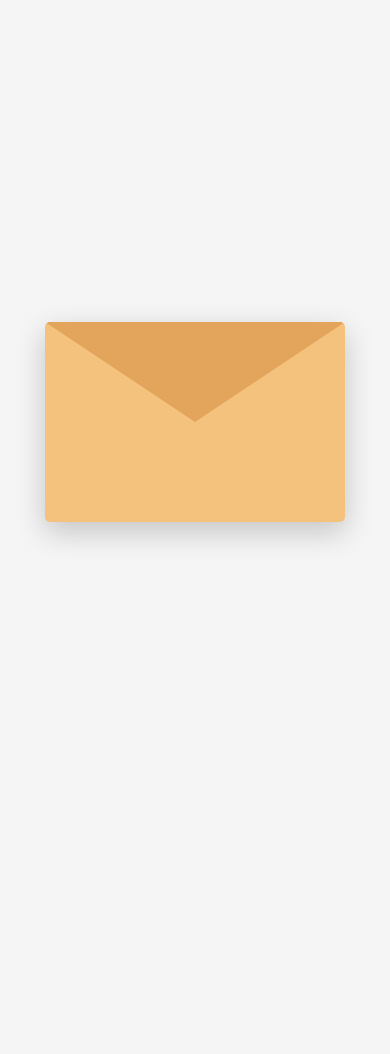
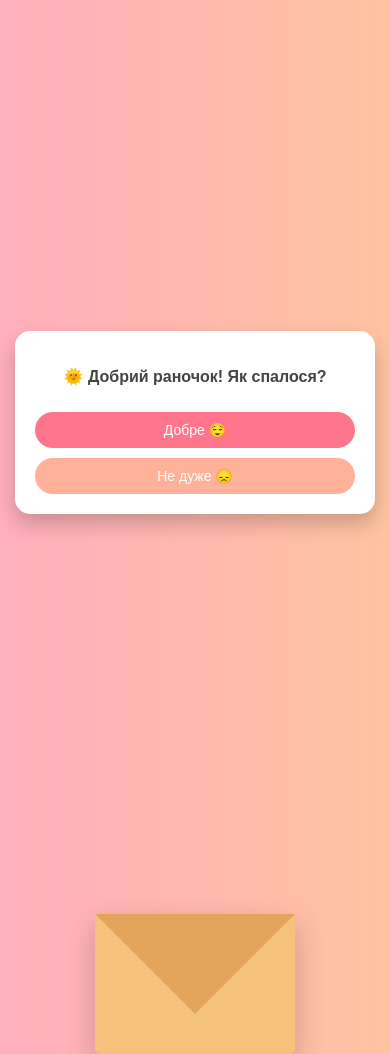
Before and after one commit to Vovanchu/Morning-letter, a plain HTML site: page index.html in a window 390 px wide. Before the commit the page ends 844 px from the top, so only its background shows below. Drawn offline with Linux system fonts and the light colour scheme.

Commit message:
Update index.html

```diff
--- a/index.html
+++ b/index.html
@@ -3,39 +3,99 @@
   <head>
     <meta charset="UTF-8" />
     <meta name="viewport" content="width=device-width, initial-scale=1.0" />
-    <title>Конверт із листом</title>
+    <title>Лист із конверта</title>
     <style>
       body {
         display: flex;
         justify-content: center;
         align-items: center;
         height: 100vh;
-        background: #f5f5f5;
+        background: linear-gradient(to right, #ffafbd, #ffc3a0);
         margin: 0;
         overflow: hidden;
+        flex-direction: column;
+        font-family: "Arial", sans-serif;
+      }
+
+      .dialog {
+        position: absolute;
+        width: 90%;
+        max-width: 320px;
+        background: white;
+        padding: 20px;
+        text-align: center;
+        border-radius: 15px;
+        box-shadow: 0 10px 20px rgba(0, 0, 0, 0.2);
+        display: flex;
+        flex-direction: column;
+        gap: 10px;
+        transform: scale(0.9);
+        opacity: 0;
+        transition: transform 0.5s ease, opacity 0.5s ease;
+      }
+
+      .dialog.show {
+        transform: scale(1);
+        opacity: 1;
+      }
+
+      .dialog p {
+        font-size: 18px;
+        font-weight: bold;
+        color: #444;
+      }
+
+      .dialog button {
+        padding: 12px;
+        border: none;
+        border-radius: 25px;
+        cursor: pointer;
+        font-size: 16px;
+        transition: background 0.3s, transform 0.2s;
+      }
+
+      .dialog button:hover {
+        transform: scale(1.05);
+      }
+
+      .yes {
+        background: #ff758c;
+        color: white;
+      }
+      .no {
+        background: #ffb199;
+        color: white;
+      }
+
+      .hidden {
+        display: none;
       }
 
       .envelope-container {
-        position: relative;
-        width: 300px;
-        height: 200px;
+        position: absolute;
+        width: 250px;
+        height: 170px;
         cursor: pointer;
+        transform: translateY(50vh);
+        transition: transform 1s ease-in-out;
+        display: flex;
+        justify-content: center;
+        align-items: center;
       }
 
       .envelope {
-        position: absolute;
+        top: 100%;
         width: 100%;
         height: 100%;
         background: #f4c27c;
         box-shadow: 0 10px 30px rgba(0, 0, 0, 0.2);
         border-radius: 5px;
-        overflow: hidden;
+        position: relative;
       }
 
       .flap {
         position: absolute;
         top: 0;
-        left: 0;
         width: 100%;
         height: 100px;
         background: #e3a55b;
@@ -53,97 +113,98 @@
         box-shadow: 0 5px 10px rgba(0, 0, 0, 0.1);
         border-radius: 5px;
         text-align: center;
-        font-size: 18px;
+        font-size: 16px;
         font-weight: bold;
-        padding: 20px;
+        padding: 15px;
         box-sizing: border-box;
         transform: rotate(0deg) scale(0.8);
         opacity: 0;
         transition: transform 0.8s ease-in-out, opacity 0.5s ease-in-out;
       }
 
-      /* Анімація відкриття */
       .open .flap {
         transform: rotateX(-180deg);
-        transform-origin: top;
-        transition: transform 0.6s ease-in-out;
       }
 
       .open .letter {
-        transform: translateY(-180px) rotate(360deg) scale(1);
+        transform: translateY(-150px) rotate(360deg) scale(1);
         opacity: 1;
       }
 
-      /* Стилі для конфеті */
-      .confetti {
-        position: absolute;
-        width: 8px;
-        height: 8px;
-        background-color: red;
-        opacity: 0.7;
-        border-radius: 50%;
-        animation: fall linear infinite;
-      }
+      /* Адаптація для телефонів */
+      @media (max-width: 480px) {
+        .envelope-container {
+          width: 200px;
+          height: 140px;
+        }
 
-      @keyframes fall {
-        from {
-          transform: translateY(-100vh) translateX(0);
-          opacity: 1;
+        .dialog p {
+          font-size: 16px;
         }
-        to {
-          transform: translateY(100vh) translateX(50px);
-          opacity: 0;
+
+        .dialog button {
+          font-size: 14px;
+          padding: 10px;
         }
       }
     </style>
   </head>
   <body>
-    <div class="envelope-container" onclick="openEnvelope()">
+    <div class="dialog show" id="dialog1">
+      <p>🌞 Добрий раночок! Як спалося?</p>
+      <button class="yes" onclick="nextQuestion(1)">Добре 😌</button>
+      <button class="no" onclick="nextQuestion(1)">Не дуже 😞</button>
+    </div>
+
+    <div class="dialog hidden" id="dialog2">
+      <p>😴 Чи виспалася?</p>
+      <button class="yes" onclick="nextQuestion(2)">Так 😍</button>
+      <button class="no" onclick="nextQuestion(2)">Ні 😴</button>
+    </div>
+
+    <div class="dialog hidden" id="dialog3">
+      <p>🎁 Готова до сюрпризу?</p>
+      <button class="yes" onclick="showEnvelope()">Так! 🎁</button>
+      <button class="no" onclick="showEnvelope()">Звичайно! 🥰</button>
+    </div>
+
+    <div class="envelope-container" id="envelope" onclick="openEnvelope()">
       <div class="envelope">
         <div class="flap"></div>
       </div>
       <div class="letter">
-        Кохана, доброго ранку, ось моя листівочка на сьогодні💖🩵 Бажаю тобі
-        неперевершиного дня і будь весь день весела і щаслива💏🥰😘
+        Кохана, доброго ранку! 💖 Бажаю тобі чудового дня! 🥰
       </div>
     </div>
 
-    <audio id="openSound" src="./Нумер 482 - Добрий ранок, Україно.mp3"></audio>
-
     <script>
-      function openEnvelope() {
-        const envelope = document.querySelector(".envelope-container");
-        envelope.classList.toggle("open");
-
-        // Відтворити звук при відкритті
-        if (envelope.classList.contains("open")) {
-          document.getElementById("openSound").play();
-          createConfetti();
-        }
+      function nextQuestion(step) {
+        document.getElementById(`dialog${step}`).classList.remove("show");
+        setTimeout(() => {
+          document.getElementById(`dialog${step}`).classList.add("hidden");
+          if (document.getElementById(`dialog${step + 1}`)) {
+            document
+              .getElementById(`dialog${step + 1}`)
+              .classList.remove("hidden");
+            setTimeout(() => {
+              document
+                .getElementById(`dialog${step + 1}`)
+                .classList.add("show");
+            }, 10);
+          }
+        }, 300);
       }
 
-      function createConfetti() {
-        for (let i = 0; i < 50; i++) {
-          let confetti = document.createElement("div");
-          confetti.classList.add("confetti");
-          confetti.style.backgroundColor = getRandomColor();
-          confetti.style.left = `${Math.random() * window.innerWidth}px`;
-          confetti.style.animationDuration = `${Math.random() * 2 + 2}s`;
-          document.body.appendChild(confetti);
-        }
+      function showEnvelope() {
+        document.getElementById("dialog3").classList.remove("show");
+        setTimeout(() => {
+          document.getElementById("dialog3").classList.add("hidden");
+          document.getElementById("envelope").style.transform = "translateY(0)";
+        }, 300);
       }
 
-      function getRandomColor() {
-        const colors = [
-          "#ff0d00",
-          "#ff7300",
-          "#ffd700",
-          "#008000",
-          "#0000ff",
-          "#4b0082",
-          "#ee82ee",
-        ];
-        return colors[Math.floor(Math.random() * colors.length)];
+      function openEnvelope() {
+        document.getElementById("envelope").classList.add("open");
       }
     </script>
   </body>
```
